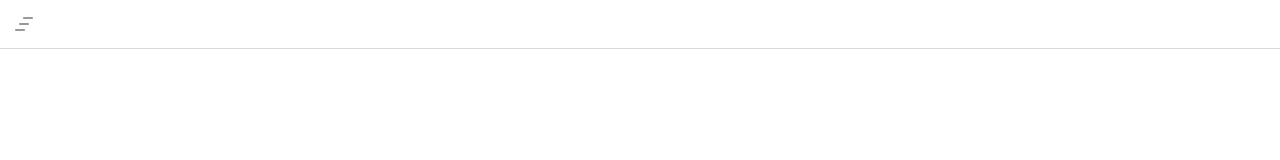
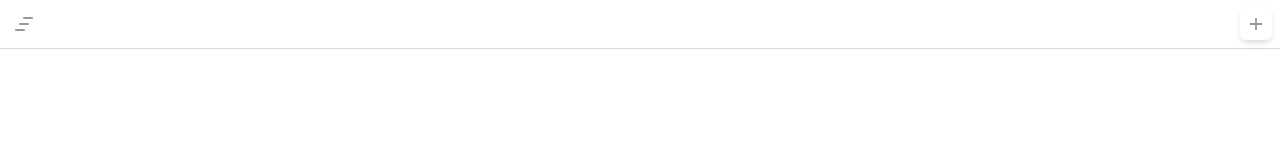
Before and after one commit to DuongQuocViet99/inu, a React (Create React App) app: page / in a window 1280 px wide. Shown: the top 160 px of the page. Built offline with nearby package versions, Linux system fonts and the light colour scheme.

Commit message:
add action: new

```diff
--- a/src/pages/layout.js
+++ b/src/pages/layout.js
@@ -1,7 +1,8 @@
-import { HStack } from "@chakra-ui/react";
+import { HStack, Spacer } from "@chakra-ui/react";
 import { Outlet } from "react-router-dom";
 
 import DrawerS from "components/drawer";
+import New from "components/modal.new";
 
 export default function Layout() {
   return (
@@ -14,6 +15,8 @@ export default function Layout() {
         borderColor='adobe.2'
       >
         <DrawerS />
+        <Spacer />
+        <New />
       </HStack>
       <Outlet />
     </>
```
